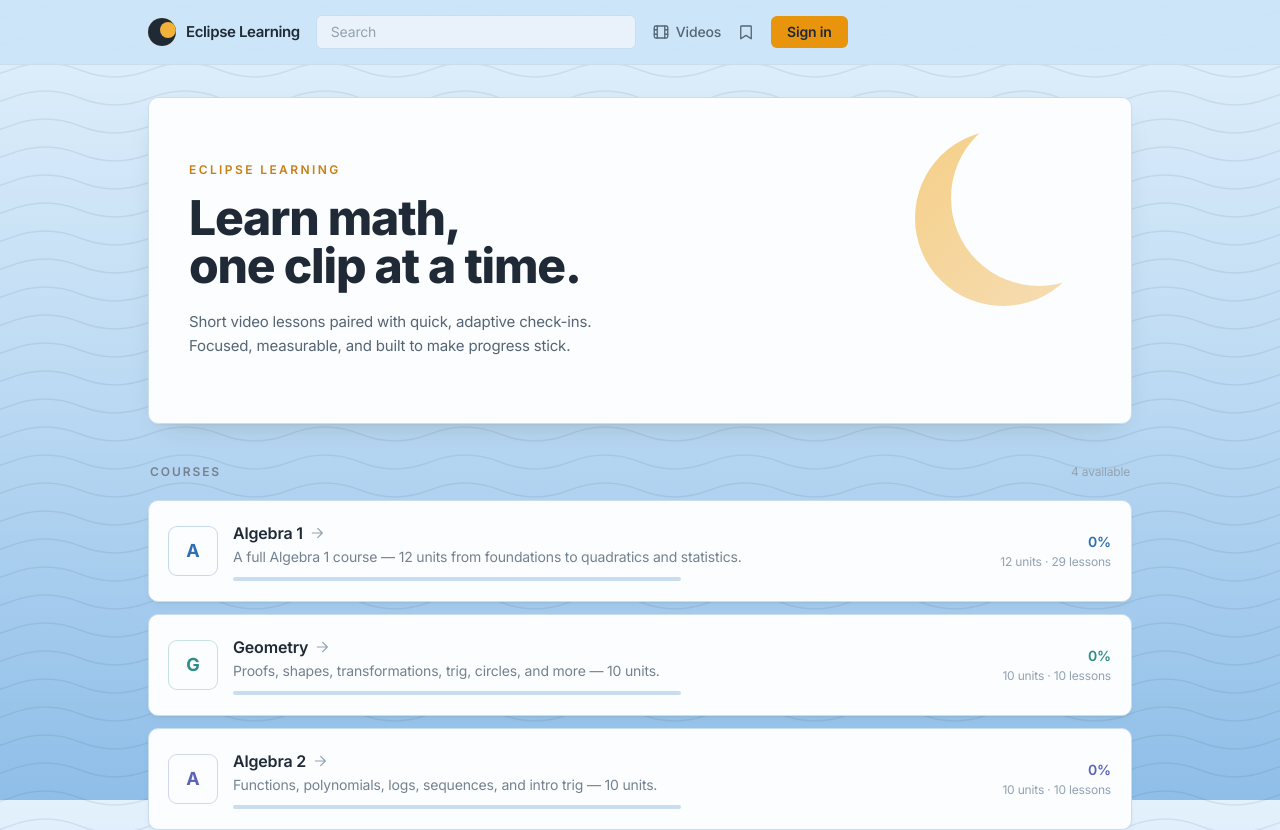
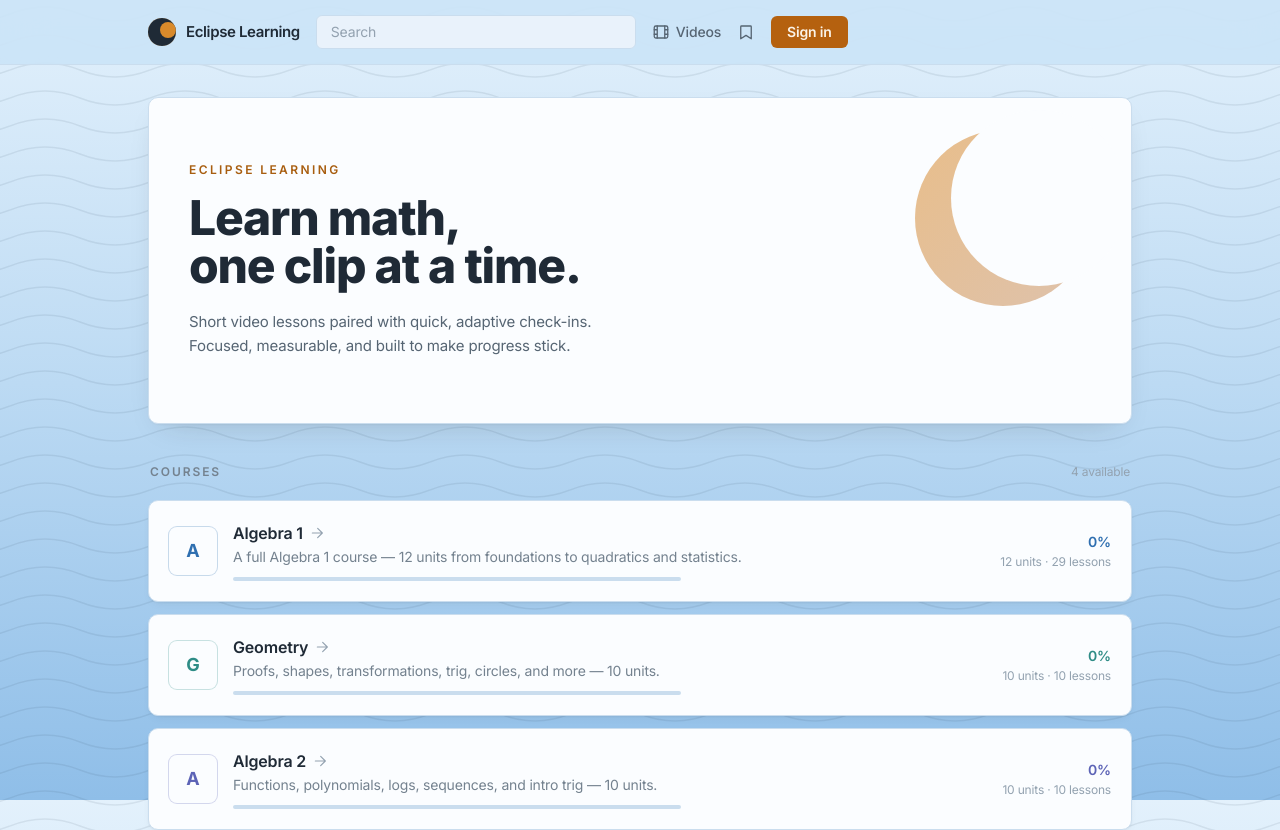
Before and after one commit to annaraheja2/studyreel, a React (Vite) app: page / in a window 1280 px wide. Shown: the top 830 px of the page. Built offline with nearby package versions, Linux system fonts and the light colour scheme; no server answers; the database is empty.

Commit message:
Richer, deeper amber (less yellow) across buttons, logo, hero

```diff
--- a/src/components/Layout.tsx
+++ b/src/components/Layout.tsx
@@ -23,8 +23,8 @@ export default function Layout({ children }: { children: ReactNode }) {
         <div className="max-w-5xl mx-auto px-5 h-16 flex items-center gap-4">
           <Link to="/" className="shrink-0 flex items-center gap-2.5">
             <span className="relative grid place-items-center w-7 h-7 rounded-full bg-[#1F2A36] overflow-hidden">
-              <span className="absolute inset-0 rounded-full ring-2 ring-[#F2B138]/70" />
-              <span className="absolute w-4 h-4 rounded-full bg-[#F2B138] translate-x-1.5 -translate-y-0.5" />
+              <span className="absolute inset-0 rounded-full ring-2 ring-[#D98A2B]/70" />
+              <span className="absolute w-4 h-4 rounded-full bg-[#D98A2B] translate-x-1.5 -translate-y-0.5" />
             </span>
             <span className="font-semibold text-[15px] tracking-tight text-[#1F2A36]">Eclipse Learning</span>
           </Link>
@@ -45,7 +45,7 @@ export default function Layout({ children }: { children: ReactNode }) {
             {!user ? (
               <Link
                 to="/login"
-                className="px-4 py-1.5 rounded-md bg-[#E8940C] text-[#1F2A36] font-semibold hover:bg-[#D18309] transition"
+                className="px-4 py-1.5 rounded-md bg-[#B5610F] text-[#FBF3E7] font-semibold hover:bg-[#9C5410] transition"
               >
                 Sign in
               </Link>
--- a/src/components/ProgressMap.tsx
+++ b/src/components/ProgressMap.tsx
@@ -30,7 +30,7 @@ export default function ProgressMap({ units }: { units: Unit[] }) {
                     to={`/video/${lesson.id}`}
                     title={lesson.title}
                     className={`grid place-items-center w-7 h-7 shrink-0 rounded-md text-xs font-semibold transition hover:scale-105 ${
-                      done ? 'bg-[#E8940C] text-[#1F2A36]' : 'bg-[#CADDEE] text-[#3A4653] border border-[#CADDEE] hover:border-[#A6C6E0]'
+                      done ? 'bg-[#B5610F] text-[#FBF3E7]' : 'bg-[#CADDEE] text-[#3A4653] border border-[#CADDEE] hover:border-[#A6C6E0]'
                     }`}
                   >
                     {done ? <Check className="w-4 h-4" /> : idx + 1}
--- a/src/components/Quiz.tsx
+++ b/src/components/Quiz.tsx
@@ -113,7 +113,7 @@ export default function Quiz({ videoId, onRewatch }: { videoId: string; onRewatc
           )}
           <button
             onClick={advance}
-            className="w-full py-2.5 rounded-md bg-[#E8940C] text-[#1F2A36] font-semibold hover:bg-[#D18309] transition"
+            className="w-full py-2.5 rounded-md bg-[#B5610F] text-[#FBF3E7] font-semibold hover:bg-[#9C5410] transition"
           >
             {state.answered + 1 >= total ? 'See results' : 'Next question'}
           </button>
--- a/src/pages/Admin.tsx
+++ b/src/pages/Admin.tsx
@@ -110,7 +110,7 @@ export default function Admin() {
         <div className="flex items-center justify-between mb-3">
           <h2 className="font-semibold">Courses & content</h2>
           {!usingStarter && (
-            <button onClick={addCourse} disabled={busy} className="text-sm px-3 py-1.5 rounded-lg bg-[#E8940C] text-[#1F2A36] hover:bg-[#D18309] disabled:opacity-50">
+            <button onClick={addCourse} disabled={busy} className="text-sm px-3 py-1.5 rounded-lg bg-[#B5610F] text-[#FBF3E7] hover:bg-[#9C5410] disabled:opacity-50">
               + Add course
             </button>
           )}
@@ -158,7 +158,7 @@ export default function Admin() {
             value={shortUrl} onChange={(e) => setShortUrl(e.target.value)} placeholder="…or paste a direct video link"
             className="w-full px-3 py-2 rounded-lg bg-[#FBFDFF] border border-[#CADDEE] text-[#1F2A36] placeholder-[#93A2B0] focus:border-[#A6C6E0] outline-none text-sm"
           />
-          <button onClick={postShort} disabled={busy} className="px-4 py-2 rounded-md bg-[#E8940C] text-[#1F2A36] font-semibold hover:bg-[#D18309] disabled:opacity-50 transition text-sm">
+          <button onClick={postShort} disabled={busy} className="px-4 py-2 rounded-md bg-[#B5610F] text-[#FBF3E7] font-semibold hover:bg-[#9C5410] disabled:opacity-50 transition text-sm">
             {busy ? 'Posting…' : 'Post to feed'}
           </button>
         </div>
--- a/src/pages/AdminCourse.tsx
+++ b/src/pages/AdminCourse.tsx
@@ -167,7 +167,7 @@ export default function AdminCourse() {
         <div className="max-w-4xl mx-auto flex items-center justify-between">
           <span className="text-sm text-[#566573]">{dirty ? '● Unsaved changes' : 'All changes saved'}</span>
           <button onClick={save} disabled={!dirty || saving}
-            className="px-5 py-2 rounded-lg bg-[#E8940C] text-[#1F2A36] font-semibold hover:bg-[#D18309] transition disabled:opacity-50">
+            className="px-5 py-2 rounded-lg bg-[#B5610F] text-[#FBF3E7] font-semibold hover:bg-[#9C5410] transition disabled:opacity-50">
             {saving ? 'Saving…' : 'Save changes'}
           </button>
         </div>
--- a/src/pages/Home.tsx
+++ b/src/pages/Home.tsx
@@ -24,12 +24,12 @@ export default function Home() {
         {/* Eclipse motif — amber glow */}
         <div className="pointer-events-none absolute -top-10 -right-10 sm:top-8 sm:right-10">
           <div className="relative w-40 h-40 sm:w-44 sm:h-44">
-            <div className="absolute inset-0 rounded-full bg-gradient-to-br from-[#F2B138]/60 to-[#E8940C]/30" />
+            <div className="absolute inset-0 rounded-full bg-gradient-to-br from-[#D98A2B]/55 to-[#A85410]/35" />
             <div className="absolute inset-0 rounded-full bg-[#FBFDFF] translate-x-9 -translate-y-5" />
           </div>
         </div>
         <div className="relative max-w-2xl">
-          <div className="text-xs font-semibold tracking-[0.2em] text-[#C77F16] uppercase">Eclipse Learning</div>
+          <div className="text-xs font-semibold tracking-[0.2em] text-[#A85E10] uppercase">Eclipse Learning</div>
           <h1 className="mt-4 text-4xl sm:text-5xl font-extrabold tracking-tight text-[#1F2A36] leading-[1.05]">
             Learn math,<br />one clip at a time.
           </h1>
--- a/src/pages/Level.tsx
+++ b/src/pages/Level.tsx
@@ -31,7 +31,7 @@ export default function LevelPage() {
               to={`/video/${lesson.id}`}
               className="flex items-center gap-4 bg-[#FBFDFF] hover:bg-[#EDF5FC] transition-colors p-4"
             >
-              <div className={`grid place-items-center w-10 h-10 rounded-lg shrink-0 ${done ? 'bg-[#E8940C] text-[#1F2A36]' : 'bg-[#E9F2FB] border border-[#CADDEE] text-[#3A4653]'}`}>
+              <div className={`grid place-items-center w-10 h-10 rounded-lg shrink-0 ${done ? 'bg-[#B5610F] text-[#FBF3E7]' : 'bg-[#E9F2FB] border border-[#CADDEE] text-[#3A4653]'}`}>
                 {done ? <Check className="w-5 h-5" /> : <Play className="w-4 h-4" />}
               </div>
               <div className="flex-1 min-w-0">
--- a/src/pages/Login.tsx
+++ b/src/pages/Login.tsx
@@ -88,7 +88,7 @@ export default function Login() {
 
           <button
             type="submit" disabled={busy}
-            className="w-full py-2.5 rounded-md bg-[#E8940C] text-[#1F2A36] font-semibold hover:bg-[#D18309] transition disabled:opacity-60"
+            className="w-full py-2.5 rounded-md bg-[#B5610F] text-[#FBF3E7] font-semibold hover:bg-[#9C5410] transition disabled:opacity-60"
           >
             {busy ? 'Please wait…' : mode === 'signup' ? 'Create account' : 'Log in'}
           </button>
--- a/src/pages/Video.tsx
+++ b/src/pages/Video.tsx
@@ -71,7 +71,7 @@ export default function VideoPage() {
         <div className="rounded-xl border border-[#CADDEE] bg-[#FBFDFF] shadow-warmSm p-6 text-center space-y-3">
           <div className="font-semibold text-[#1F2A36]">Finished watching?</div>
           <p className="text-sm text-[#566573]">Take a quick 3-question check-in to test yourself.</p>
-          <button onClick={() => setShowQuiz(true)} className="px-6 py-2.5 rounded-md bg-[#E8940C] text-[#1F2A36] font-semibold hover:bg-[#D18309] transition">
+          <button onClick={() => setShowQuiz(true)} className="px-6 py-2.5 rounded-md bg-[#B5610F] text-[#FBF3E7] font-semibold hover:bg-[#9C5410] transition">
             Start check-in
           </button>
         </div>
```
